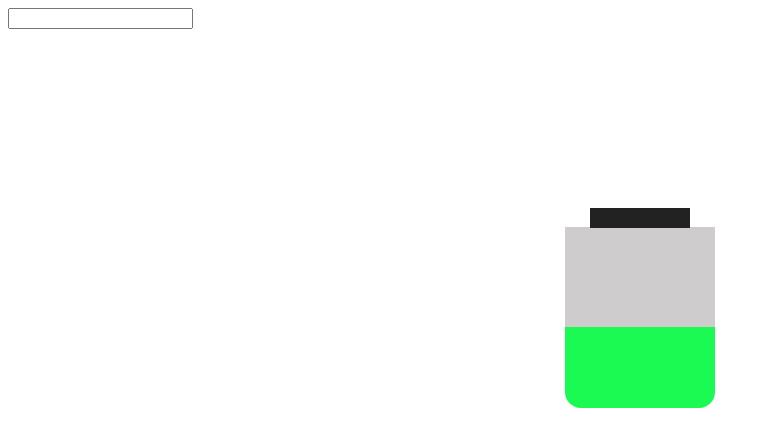
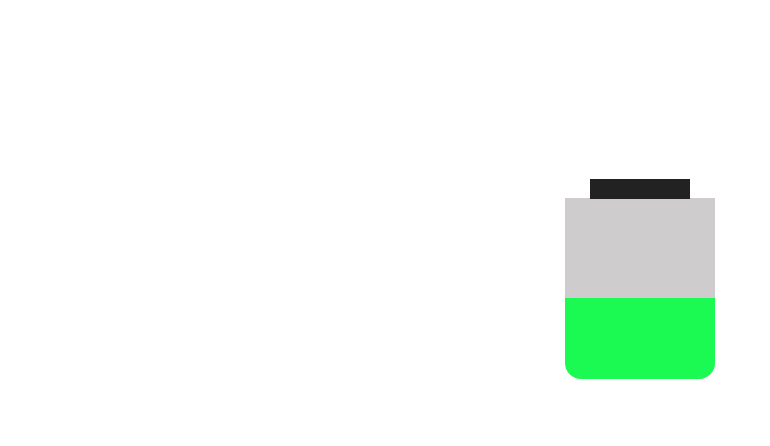
Before and after one commit to GuoTianHao/-, a plain HTML site: page index.html in a window 1280 px wide. Shown: the whole page, without its empty margins (0-770 px from the left). Drawn offline with Linux system fonts and the light colour scheme.

Commit message:
注释手动调节

```diff
--- a/index.html
+++ b/index.html
@@ -8,7 +8,8 @@
 </head>
 
 <body>
-    <input type="number" id="level" style="z-index: 10;"></input>
+    <!-- 此输入项可模拟电量变化 -->
+    <!-- <input type="number" id="level" style="z-index: 10;"></input> -->
     <div id="battery">
         <div id="battery-top">
 
```
